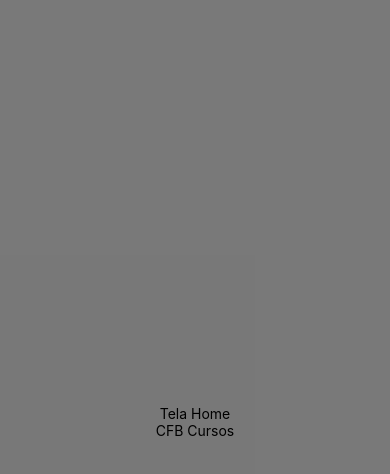
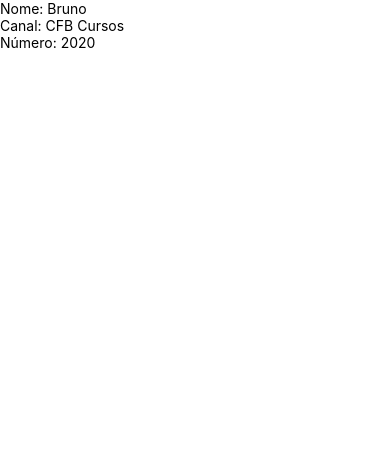
Before and after one commit to Lucas-HMSC/react-native-apps, a React Native app in the folder app1/: screen / in a window 390 px wide. Shown: the top 474 px of the page. Built offline with nearby package versions, Linux system fonts and the light colour scheme.

Commit message:
Aula 30 - Variaveis Globais com Static

```diff
--- a/app1/App.js
+++ b/app1/App.js
@@ -1,98 +1,19 @@
-import React from 'react';
-import { Text, StyleSheet, View, Button } from 'react-native';
-import { NavigationContainer } from '@react-navigation/native';
-import { createDrawerNavigator } from '@react-navigation/drawer';
+import React, { Component } from 'react';
+import { StyleSheet, Text, View } from 'react-native';
+import Globais from './componentes/Globais';
 
-const Gavetas = createDrawerNavigator();
+export default class App1 extends Component {
+  nome = Globais.nome;
+  canal = Globais.canal;
+  num = Globais.num;
 
-function TelaHome({ navigation }) {
-  return (
-    <View
-      style={{
-        flex: 1,
-        alignItems: 'center',
-        justifyContent: 'center',
-      }}
-    >
-      <Text>Tela Home</Text>
-      <Text>CFB Cursos</Text>
-    </View>
-  );
+  render() {
+    return (
+      <View>
+        <Text>Nome: {this.nome}</Text>
+        <Text>Canal: {this.canal}</Text>
+        <Text>Número: {this.num}</Text>
+      </View>
+    );
+  }
 }
-
-function TelaCanal({ navigation }) {
-  return (
-    <View
-      style={{
-        flex: 1,
-        alignItems: 'center',
-        justifyContent: 'center',
-      }}
-    >
-      <Text>Tela Canal</Text>
-      <Text>youtube.com/cfbcursos</Text>
-    </View>
-  );
-}
-
-function TelaCursos({ navigation }) {
-  return (
-    <View
-      style={{
-        flex: 1,
-        alignItems: 'center',
-        justifyContent: 'center',
-      }}
-    >
-      <Text>Tela Cursos</Text>
-    </View>
-  );
-}
-
-export default function App1() {
-  return (
-    <NavigationContainer>
-      <Gavetas.Navigator initialRouteName="Home">
-        <Gavetas.Screen
-          name="Home"
-          component={TelaHome}
-          options={{
-            title: 'Tela Inicial',
-            headerStyle: {
-              backgroundColor: '#4FC3F7',
-            },
-            headerTintColor: '#E1F5FE',
-            headerRight: () => (
-              <Button
-                title="Cursos"
-                color="#222"
-                onPress={() => alert('Botão Cursos Clicado')}
-              />
-            ),
-          }}
-        />
-        <Gavetas.Screen
-          name="Canal"
-          component={TelaCanal}
-          options={{
-            title: 'Tela Canal',
-            headerStyle: {
-              backgroundColor: '#4FC3F7',
-            },
-            headerTintColor: '#E1F5FE',
-            headerTitleStyle: {
-              fontWeight: 'bold',
-            },
-          }}
-        />
-        <Gavetas.Screen
-          name="Cursos"
-          component={TelaCursos}
-          options={{
-            title: 'Cursos do Canal',
-          }}
-        />
-      </Gavetas.Navigator>
-    </NavigationContainer>
-  );
-}
--- /dev/null
+++ b/app1/componentes/Globais.js
@@ -0,0 +1,7 @@
+class Globais {
+  static nome = 'Bruno';
+  static canal = 'CFB Cursos';
+  static num = 2020;
+}
+
+export default Globais;
```
